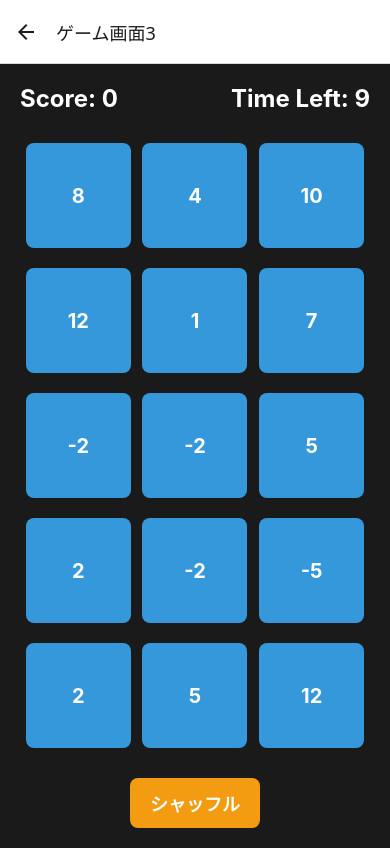
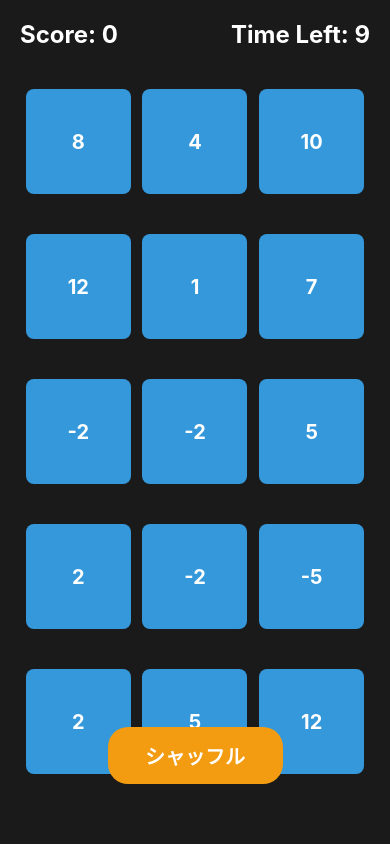
Before and after one commit to kazumon00/shunkan-ten-maker, a React Native app: screen /Game3 in a window 390 px wide. Built offline with nearby package versions, Linux system fonts and the light colour scheme.

Commit message:
最終調整

```diff
--- a/App.tsx
+++ b/App.tsx
@@ -14,7 +14,9 @@ const Stack = createStackNavigator<RootStackParamList>();
 export default function App() {
   return (
     <NavigationContainer>
-      <Stack.Navigator initialRouteName="Title">
+      <Stack.Navigator initialRouteName="Title"
+      screenOptions={{ headerShown: false }} // 🔹 ヘッダーを非表示
+      >
         <Stack.Screen name="Title" component={TitleScreen} options={{title: "タイトル画面"}}/>
         <Stack.Screen name="ModeSelect" component={ModeSelectScreen} options={{title: "モード選択画面"}}/>
         <Stack.Screen name="Game1" component={GameScreen} options={{title: "ゲーム画面1"}}/>
--- a/app.json
+++ b/app.json
@@ -24,6 +24,11 @@
     },
     "web": {
       "favicon": "./assets/favicon.png"
+    },
+    "extra": {
+      "eas": {
+        "projectId": "d7230ba8-8bcc-4c9e-9f0b-4d56db469b04"
+      }
     }
   }
 }
--- a/src/screens/GameScreen.tsx
+++ b/src/screens/GameScreen.tsx
@@ -134,7 +134,7 @@ const GameScreen = () => {
             if (sum === 10) {
                 setScore(prev => prev + 1);
             } else {
-                setScore(prev => prev - 1);
+                setScore(prev => Math.max(0, prev - 1));
             }
 
             //選択されたボタンの数字を更新する処理
@@ -146,7 +146,7 @@ const GameScreen = () => {
                 return newNumbers;
             })
 
-            //0.5秒後に選択状態をリセット
+            //0.1秒後に選択状態をリセット
             setTimeout(() => {
                 setSelectedButtons([])
             }, 100);
--- a/src/screens/GameScreen2.tsx
+++ b/src/screens/GameScreen2.tsx
@@ -126,7 +126,7 @@ const GameScreen2 = () => {
       if (sum === 10) {
         setScore((prev) => prev + 1);
       } else {
-        setScore((prev) => prev - 1);
+        setScore(prev => Math.max(0, prev - 1));
       }
 
       // 選択されたボタンの数字のみ更新
@@ -138,7 +138,7 @@ const GameScreen2 = () => {
         return newNumbers;
       });
 
-      // 少し後に選択状態をリセット（今回は100ms）
+      //0.1秒後に選択状態をリセット
       setTimeout(() => {
         setSelectedButtons([]);
       }, 100);
--- a/src/screens/GameScreen3.tsx
+++ b/src/screens/GameScreen3.tsx
@@ -126,7 +126,7 @@ const GameScreen3 = () => {
       if (sum === 10) {
         setScore((prev) => prev + 1);
       } else {
-        setScore((prev) => prev - 1);
+        setScore(prev => Math.max(0, prev - 1));
       }
       // 選択されたボタンの数字のみ更新
       setGridNumbers((prevNumbers) => {
@@ -136,10 +136,10 @@ const GameScreen3 = () => {
         });
         return newNumbers;
       });
-      // 0.5秒後に選択状態をリセット
+      //0.1秒後に選択状態をリセット
       setTimeout(() => {
         setSelectedButtons([]);
-      }, 500);
+      }, 100);
     }
   };
 
--- a/src/screens/TitleScreen.tsx
+++ b/src/screens/TitleScreen.tsx
@@ -36,7 +36,7 @@ const TitleScreen = () => {
                     onPressIn={handlePressIn}
                     onPressOut={handlePressOut}
                 >
-                    <Text style={TitleScreenStyles.buttonText}>ゲームスタート</Text>
+                    <Text style={TitleScreenStyles.buttonText}>はじめる</Text>
                 </TouchableOpacity>
             </Animated.View>
         </View>
--- a/src/styles/GameScreenStyles.ts
+++ b/src/styles/GameScreenStyles.ts
@@ -53,20 +53,25 @@ const GameScreenStyles = StyleSheet.create({
       fontWeight: "bold",
       color: "#fff",
     },
-  // 下部セクション：シャッフルボタンを配置
     bottomSection: {
         width: "100%",
         alignItems: "center",
-    marginTop: 20,
+        marginTop: 10,
+        paddingBottom: 20,
     },
+    // シャッフルボタン
     shuffleButton: {
+        position: "absolute",
+        bottom: 40,
+      width: "50%",
+      paddingVertical: 14,
       backgroundColor: "#f39c12",
-    paddingVertical: 12,
-    paddingHorizontal: 20,
-    borderRadius: 8,
+      borderRadius: 20,
+      justifyContent: "center",
+      alignItems: "center",
     },
     shuffleButtonText: {
-    fontSize: 18,
+      fontSize: 20,
       fontWeight: "bold",
       color: "#fff",
       textAlign: "center",
```
Also changed, not shown: eas.json (added, +21 -0 lines). Lines whose indentation alone changed are shown as unchanged.
